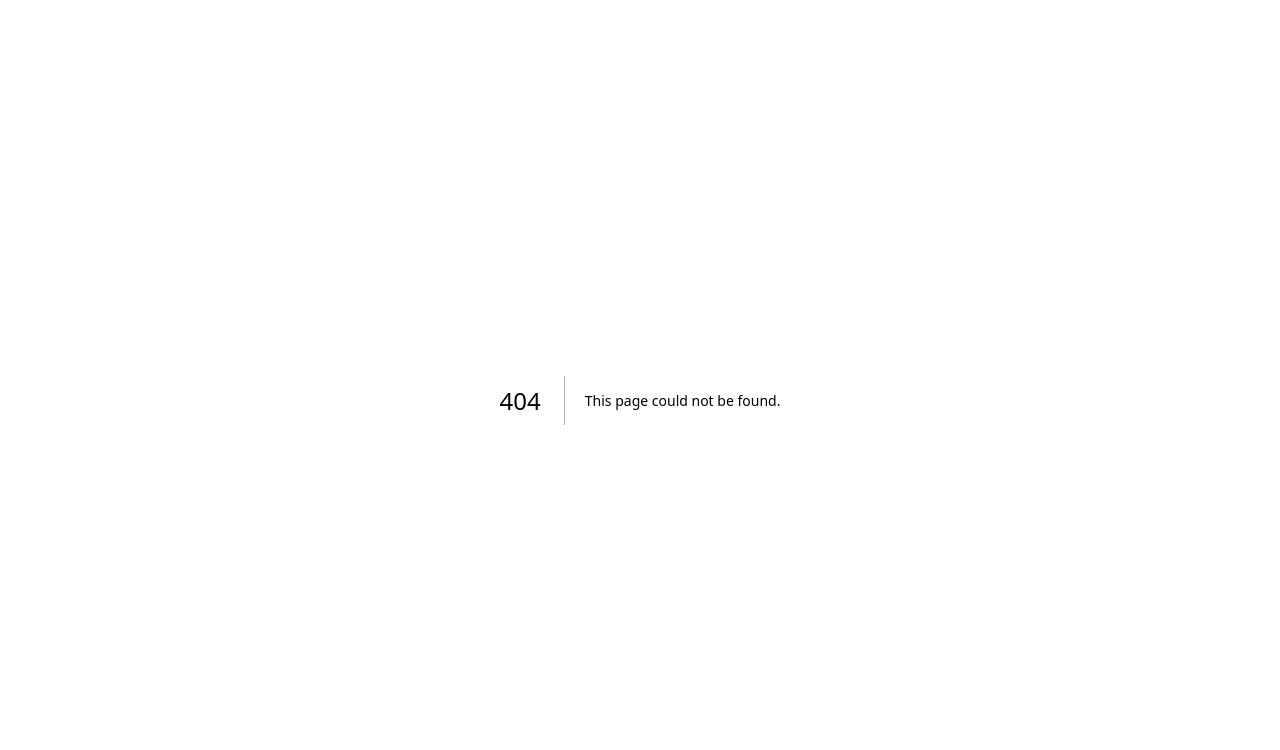
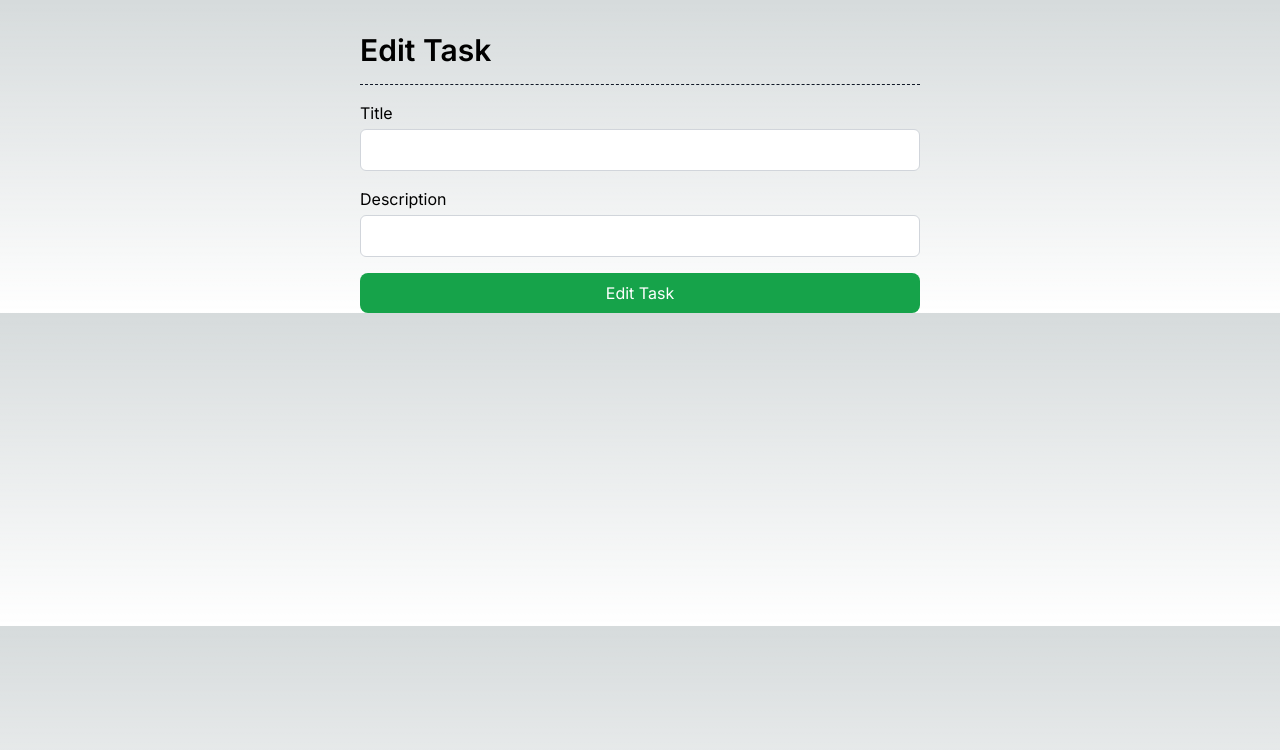
Before and after one commit to seifeddinesaad01/Next-Supabase-CRUD, a Next.js app: page /edit/1 in a window 1280 px wide. Before the commit this address had no page. Shown: the top 750 px of the page. Built offline with nearby package versions, Linux system fonts and the light colour scheme; no server answers; the database is empty.

Commit message:
implement edit and delete pages

```diff
--- /dev/null
+++ b/app/delete/[id]/page.tsx
@@ -0,0 +1,71 @@
+"use client"
+import supabase from "@/config/supabase";
+import Head from "next/head";
+import Link from "next/link";
+import { useParams, useRouter } from "next/navigation";
+import { useEffect, useState } from "react";
+
+const Delete = () => {
+  const router = useRouter();
+  const { id } = useParams();
+
+  const [task, setTask] = useState<any>({
+    title: "",
+    description: "",
+  });
+
+  useEffect(() => {
+    const fetchTask = async () => {
+      const { data } = await supabase.from("posts").select("*").eq("id", id);
+      setTask(data);
+    };
+
+    if (id) {
+      fetchTask();
+    }
+  }, [id]);
+
+  const handleDelete = async () => {
+    try {
+      await supabase.from("posts").delete().eq("id", id);
+      router.push("/");
+    } catch (error) {
+      console.log(error);
+    }
+  };
+
+  return (
+    <>
+      <div className="container mx-auto mt-8 max-w-[560px]">
+        <div className="flex justify-between items-center pb-4 border-b border-dashed border-gray-900 mb-4">
+          <h1 className="text-3xl font-semibold">Delete Task</h1>
+        </div>
+        <form>
+          <div className="my-12">
+            Are you sure to delete <strong>{task?.name}</strong>?
+          </div>
+          <div className="flex w-full gap-2">
+            <Link
+              href="/"
+              className="text-center bg-gray-300 hover:bg-opacity-80 text-black rounded-lg px-4 py-2 duration-200 w-full"
+            >
+              Cancel
+            </Link>
+            <button
+              className="bg-red-500 hover:bg-opacity-80 text-white rounded-lg px-4 py-2 duration-200 w-full"
+              type="button"
+              onClick={handleDelete}
+            >
+              Delete
+            </button>
+          </div>
+        </form>
+      </div>
+      <Head>
+        <title>Delete Task</title>
+      </Head>
+    </>
+  );
+};
+
+export default Delete;
--- /dev/null
+++ b/app/edit/[id]/page.tsx
@@ -0,0 +1,116 @@
+"use client";
+
+import supabase from "@/config/supabase";
+import Head from "next/head";
+import { useParams, useRouter } from "next/navigation"; // Use next/navigation for Next.js 13+
+import { useEffect, useState } from "react";
+
+interface Task {
+  title: string;
+  description: string;
+}
+
+const Edit = () => {
+  const router = useRouter();
+
+  const { id } = useParams();
+  console.log(id,"id")
+
+  const [task, setTask] = useState<Task>({
+    title: "",
+    description: "",
+  });
+
+  const onChange = (e: React.ChangeEvent<HTMLInputElement>) => {
+    setTask({ ...task, [e.target.name]: e.target.value });
+  };
+
+  useEffect(() => {
+    const fetchTask = async () => {
+      if (typeof id === "string") {
+        const { data, error } = await supabase
+          .from("posts")
+          .select("*")
+          .eq("id", id)
+          .single();
+
+        if (error) {
+          console.error("Error fetching task:", error.message);
+          return;
+        }
+
+        if (data) {
+          setTask(data);
+          console.log(data,"data")
+        }
+      }
+    };
+
+    if (id) {
+      fetchTask();
+    }
+  }, [id]);
+
+  const handleUpdate = async () => {
+    try {
+      if (typeof id === "string") {
+        const { error } = await supabase.from("posts").update(task).eq("id", id);
+
+        if (error) {
+          console.error("Error updating task:", error.message);
+          return;
+        }
+
+        router.push("/");
+      }
+    } catch (error) {
+      console.error("Error:", error);
+    }
+  };
+
+  return (
+    <>
+      <div className="container mx-auto mt-8 max-w-[560px]">
+        <div className="flex justify-between items-center pb-4 border-b border-dashed border-gray-900 mb-4">
+          <h1 className="text-3xl font-semibold">Edit Task</h1>
+        </div>
+        <form>
+          <div className="mb-4">
+            <label htmlFor="name">Title</label>
+            <input
+              className="mt-1 px-4 py-2 border border-gray-300 rounded-md block w-full"
+              type="text"
+              id="title"
+              name="title"
+              value={task.title}
+              onChange={onChange}
+            />
+          </div>
+          <div className="mb-4">
+            <label htmlFor="description">Description</label>
+            <input
+              className="mt-1 px-4 py-2 border border-gray-300 rounded-md block w-full"
+              type="text"
+              id="description"
+              name="description"
+              value={task.description}
+              onChange={onChange}
+            />
+          </div>
+          <button
+            className="bg-green-600 hover:bg-opacity-80 text-white rounded-lg px-4 py-2 duration-200 w-full"
+            type="button"
+            onClick={handleUpdate}
+          >
+            Edit Task
+          </button>
+        </form>
+      </div>
+      <Head>
+        <title>Edit Task</title>
+      </Head>
+    </>
+  );
+};
+
+export default Edit;
--- a/app/posts/page.tsx
+++ b/app/tasks/page.tsx
@@ -39,8 +39,8 @@ export default function Home() {
                 <strong>{task.title}</strong> - {task.description}
               </span>
               <span className="flex gap-2">
-                <Link className="text-blue-700 underline hover:no-underline" href={`/${task.id}/edit`}>Edit</Link>
-                <Link className="text-red-500 underline hover:no-underline" href={`/${task.id}/delete`}>Delete</Link>
+                <Link className="text-blue-700 underline hover:no-underline" href={`/edit/${task.id}`}>Edit</Link>
+                <Link className="text-red-500 underline hover:no-underline" href={`/delete/${task.id}`}>Delete</Link>
               </span>
             </li>
           ))}
```
